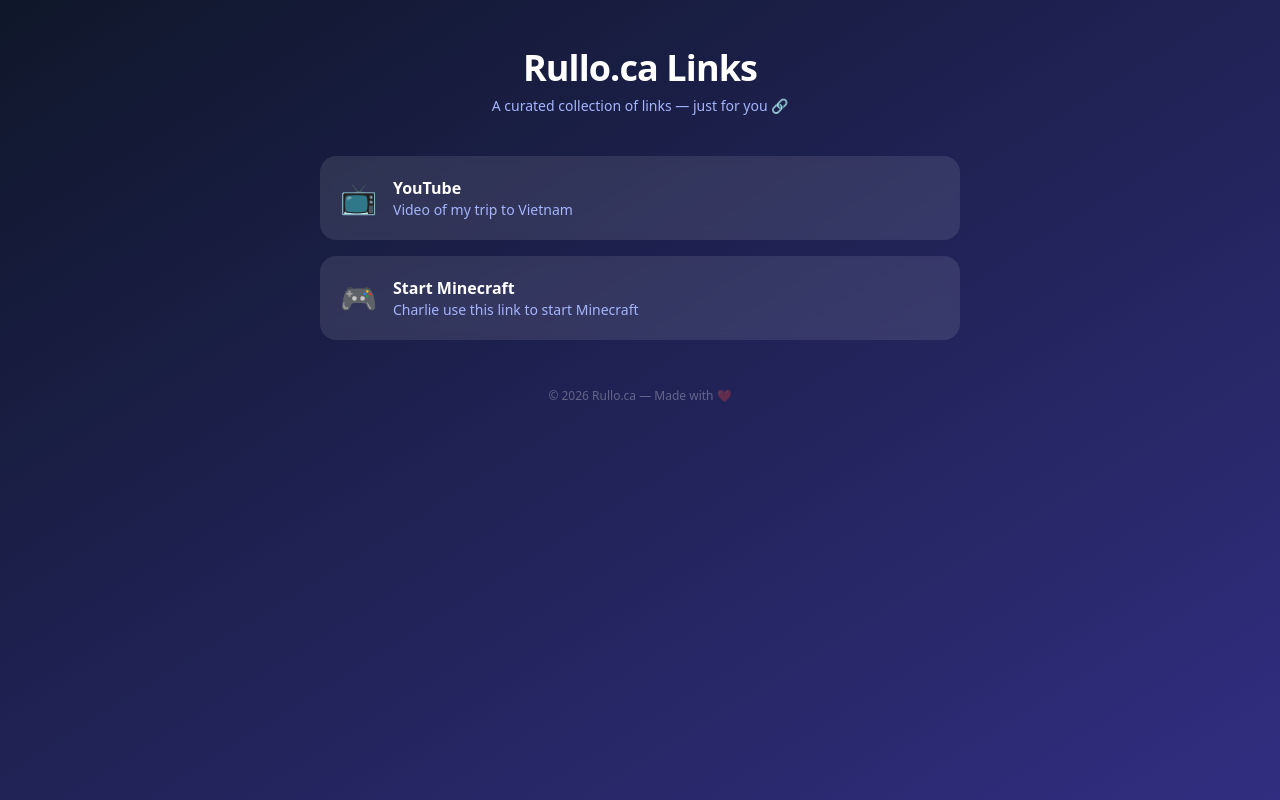
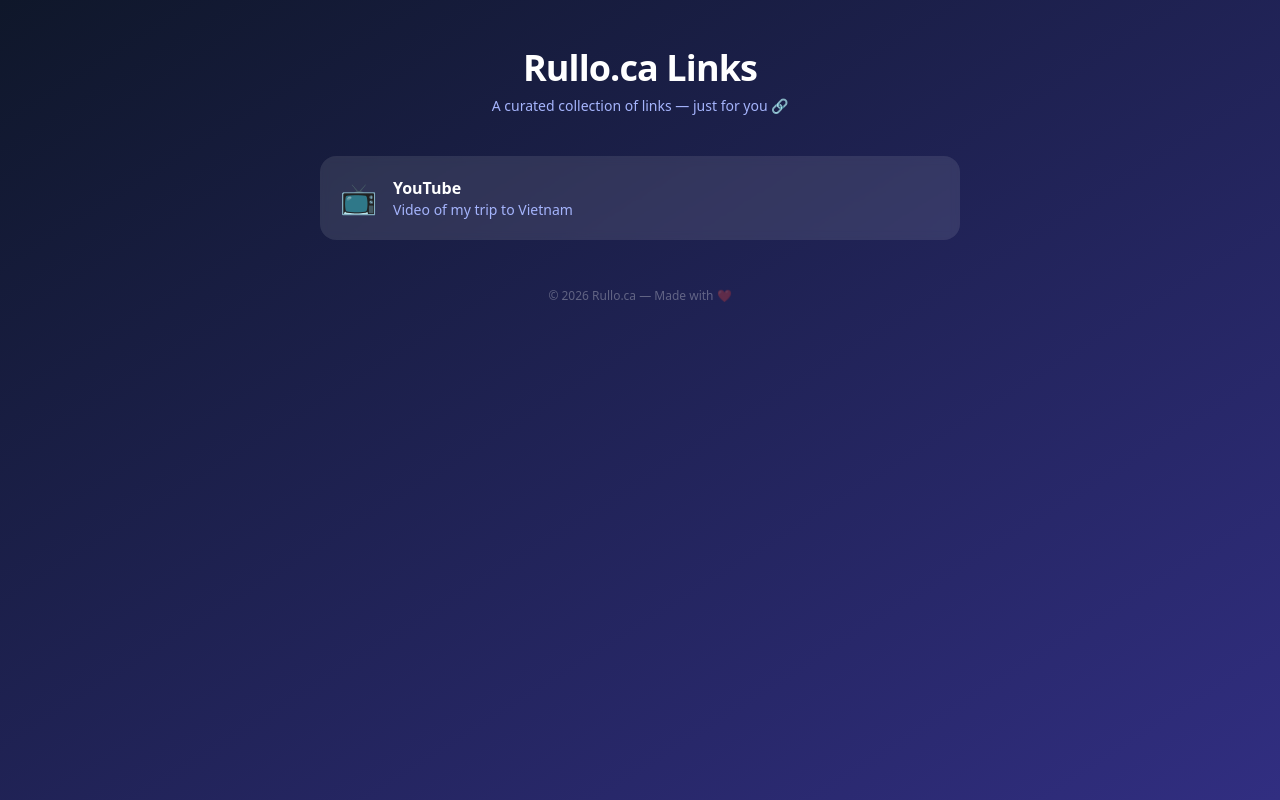
Before and after one commit to markrullo/links, a website: page index.html in a window 1280 px wide. Drawn offline with Linux system fonts and the light colour scheme.

Commit message:
Remove Minecraft link from index.html

```diff
--- a/index.html
+++ b/index.html
@@ -127,20 +127,6 @@
           <span class="opacity-0 group-hover:opacity-100 transition-opacity text-indigo-300" aria-hidden="true">→</span>
         </a>
 
-        <!-- ── Card 2 ──────────────────────────────────────────────── -->
-        <a
-          href="https://prod-02.canadacentral.logic.azure.com:443/workflows/79e5570e2dcc4839bdc259a54349a01e/triggers/When_an_HTTP_request_is_received/paths/invoke?api-version=2016-10-01&sp=%2Ftriggers%2FWhen_an_HTTP_request_is_received%2Frun&sv=1.0&sig=ze-TYoAV_GveB_1oOCnmRanGhBdq-tHBGLoxqiuzsGk"
-          target="_blank"
-          rel="noopener noreferrer"
-          class="group flex items-center gap-4 bg-white/10 hover:bg-white/20 backdrop-blur-sm rounded-2xl p-5 transition-all duration-200 cursor-pointer no-underline"
-        >
-          <span class="text-3xl leading-none" aria-hidden="true">🎮</span>
-          <div class="flex-1 min-w-0">
-            <p class="font-semibold text-white truncate">Start Minecraft</p>
-            <p class="text-sm text-indigo-300 truncate">Charlie use this link to start Minecraft</p>
-          </div>
-          <span class="opacity-0 group-hover:opacity-100 transition-opacity text-indigo-300" aria-hidden="true">→</span>
-        </a>
 <!--
 
         <a
```
